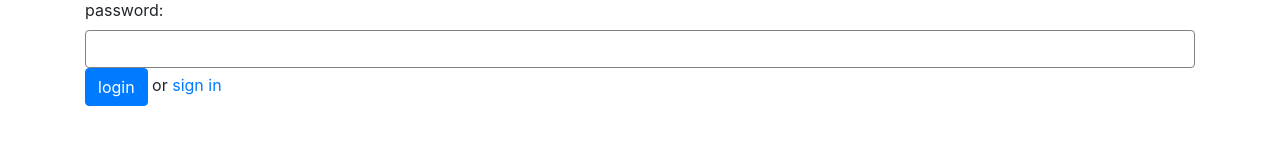
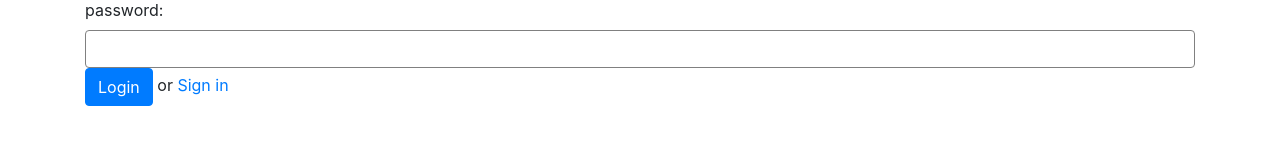
Before and after one commit to Jeeses313/ChatForum, a React (Create React App) app in the folder frontend/: page /login in a window 1280 px wide. Shown: the part 188-332 px from the top of the page. Built offline with nearby package versions, Linux system fonts and the light colour scheme; what @apollo/link-ws would draw is missing.

Commit message:
Add stuff to manual and small fixes to appearance

```diff
--- a/frontend/src/components/LoginForm.js
+++ b/frontend/src/components/LoginForm.js
@@ -54,7 +54,7 @@ const LoginForm = () => {
                     <Form.Control type="text" id='username' style={style} value={username} name="username" onChange={({ target }) => setUsername(target.value)} required />
                     <Form.Label>password:</Form.Label>
                     <Form.Control type="password" id='password' style={style} value={password} name="password" onChange={({ target }) => setPassword(target.value)} required />
-                    <Button id='submit' type="submit">login</Button> or <Link to='/signin'>sign in</Link>
+                    <Button id='submit' type="submit">Login</Button> or <Link to='/signin'>Sign in</Link>
                 </Form>
             </div>
         </>
--- a/frontend/src/components/Navigationbar.js
+++ b/frontend/src/components/Navigationbar.js
@@ -52,7 +52,7 @@ const Navigationbar = () => {
                                 }
                             </Nav.Link>
                             <Nav.Link href="#" as="span">
-                                <div><Link to={`/users/${currentUser.username}`}>{currentUser.username}</Link> logged in <Button variant="outline-info" onClick={handleLogout}>logout</Button></div>
+                                <div><Link to={`/users/${currentUser.username}`}>{currentUser.username}</Link> logged in <Button variant="outline-info" onClick={handleLogout}>Logout</Button></div>
                             </Nav.Link>
                         </Nav>
                     </Navbar.Collapse>
--- a/frontend/src/components/SigninForm.js
+++ b/frontend/src/components/SigninForm.js
@@ -54,7 +54,7 @@ const SigninForm = () => {
                     <Form.Control type="text" id='username' style={style} value={username} name="username" onChange={({ target }) => setUsername(target.value)} required />
                     <Form.Label>password:</Form.Label>
                     <Form.Control type="password" id='password' style={style} value={password} name="password" onChange={({ target }) => setPassword(target.value)} required />
-                    <Button id='submit' type="submit">sign in</Button> or <Link to='/login'>login</Link>
+                    <Button id='submit' type="submit">Sign in</Button> or <Link to='/login'>Login</Link>
                 </Form>
             </div>
         </>
```
Also changed, not shown: 2 other files (tests, documents, lock files or other folders).
